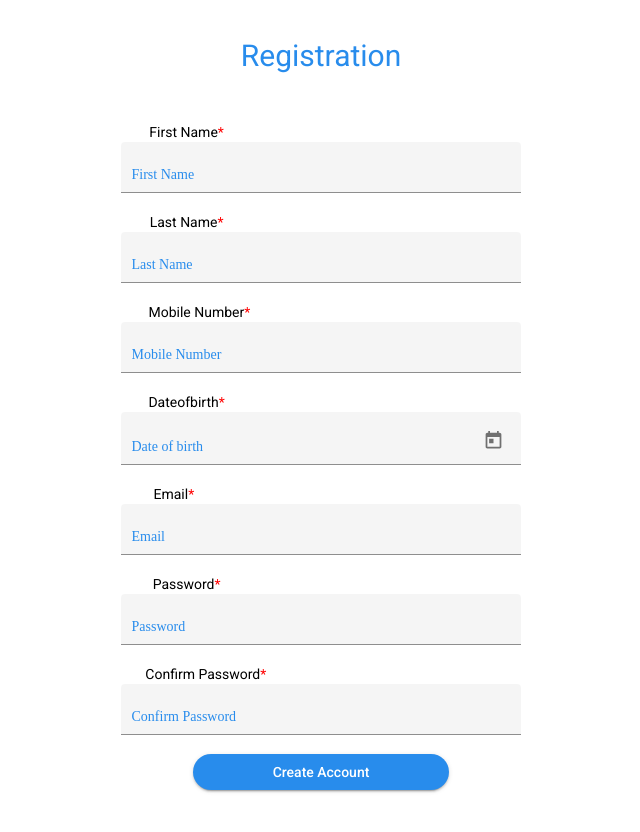
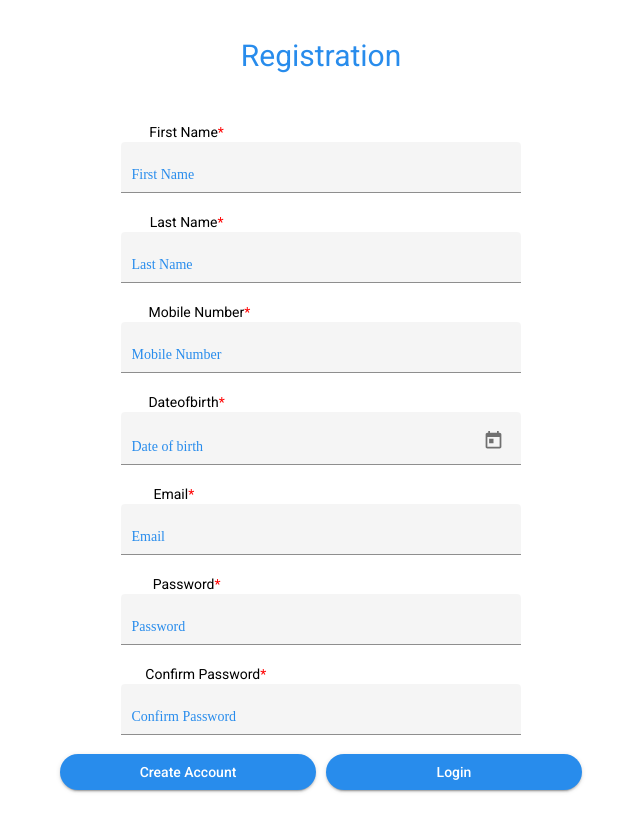
Before and after one commit to tulasi1356/intenshipproject, an Angular app in the folder frontend/: page /register in a window 1280 px wide. Shown: the top 832 px of the page, without its empty margins (319-959 px from the left). Built offline with nearby package versions, Linux system fonts and the light colour scheme.

Commit message:
adding login button

```diff
--- a/frontend/src/app/registration/registration.component.html
+++ b/frontend/src/app/registration/registration.component.html
@@ -55,7 +55,9 @@
         </mat-form-field>
         <br>
 
-        <button mat-raised-button>Create Account</button>
+        <button type="submit" mat-raised-button>Create Account</button>
+        <button type="button" mat-raised-button (click)="gotologin()" style="margin-left: 10px;">Login</button>
+
         <br>
         <br>
     </form>
--- a/frontend/src/app/registration/registration.component.ts
+++ b/frontend/src/app/registration/registration.component.ts
@@ -39,5 +39,8 @@ export class RegistrationComponent implements OnInit {
       }
     );
   }
+  gotologin() {
+    this.router.navigate(['/login'])
+  }
 
 }
```
